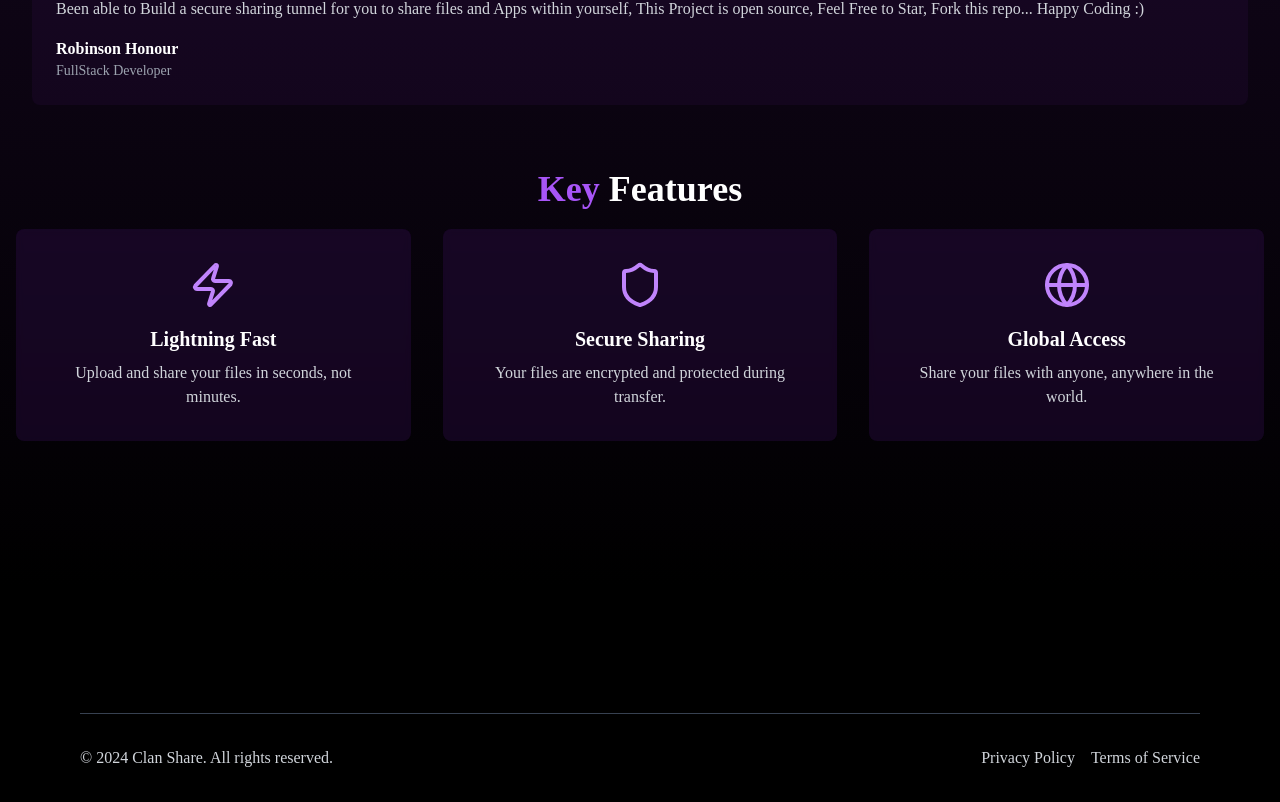
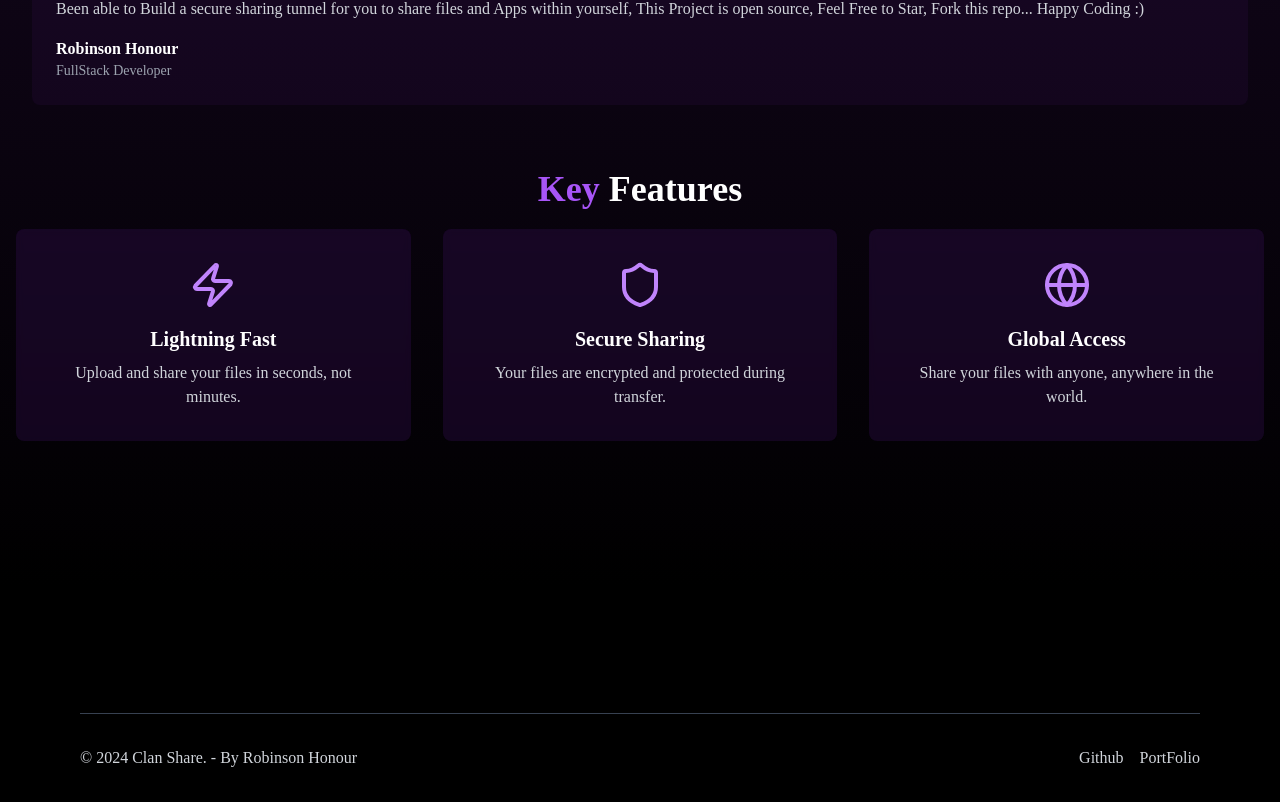
Before and after one commit to ikwerre-dev/clanshare, a React (Vite) app: page / in a window 1280 px wide. Shown: the part 1803-2605 px from the top of the page. Built offline with nearby package versions, Linux system fonts and the light colour scheme; no server answers.

Commit message:
modified footer links

```diff
--- a/src/components/Footer.jsx
+++ b/src/components/Footer.jsx
@@ -11,10 +11,10 @@ const Footer = () => {
         {/* Bottom Bar */}
         <div className="mt-8 pt-8 border-t border-gray-700">
           <div className="flex flex-col md:flex-row justify-between items-center">
-            <p>&copy; {currentYear} Clan Share. All rights reserved.</p>
+            <p>&copy; {currentYear} Clan Share. - By Robinson Honour</p>
             <div className="flex space-x-4 mt-4 md:mt-0">
-              <a href="#" className="hover:text-white transition-colors">Privacy Policy</a>
-              <a href="#" className="hover:text-white transition-colors">Terms of Service</a>
+              <a href="https://github.com/ikwerre-dev" className="hover:text-white transition-colors">Github</a>
+              <a href="https://robinsonhonour.me" className="hover:text-white transition-colors">PortFolio</a>
             </div>
           </div>
         </div>
```
